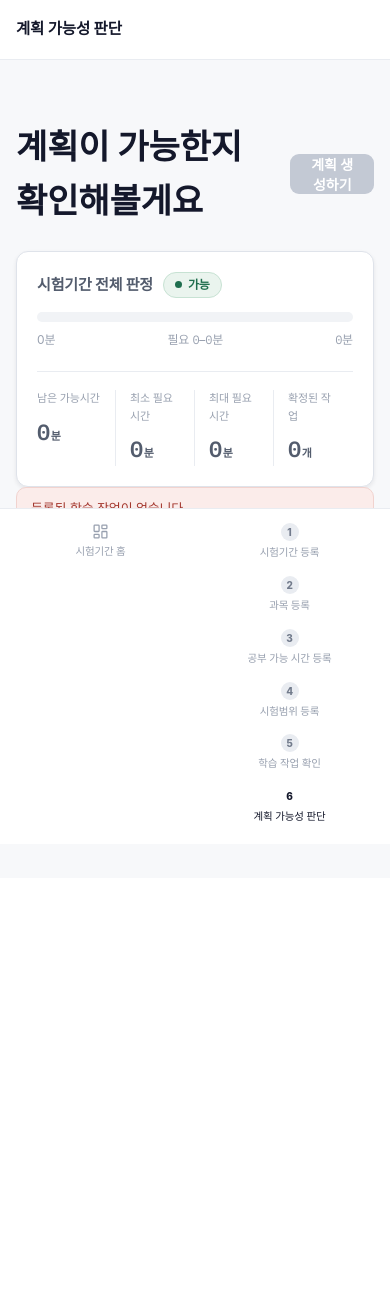
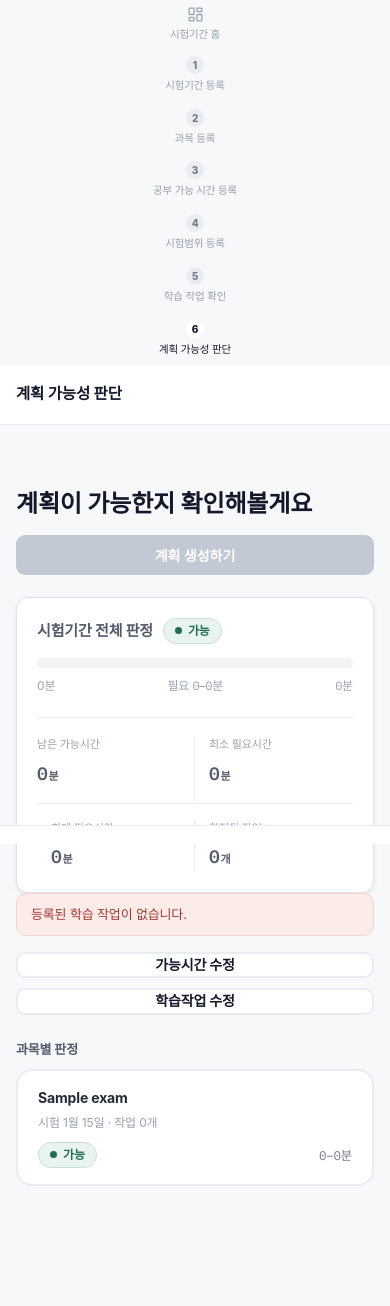
Before and after one commit to pirogramming/PLAN-B, a Django app: page /planner/feasibility/1/ in a window 390 px wide. Shown: the top 1306 px of the page. Before the commit the page ends 821 px from the top, so only its background shows below. Run offline with Django 5.2, Linux system fonts and the light colour scheme; a user stored in the database is signed in; tables that the repository leaves empty hold one stand-in row (values such as "Sample post"); data that the repository does not hold is empty; some web fonts are replaced.

Commit message:
feat: FE1 위저드 사이드바 및 공통 레이아웃 반응형(모바일 375px) 대응

```diff
--- a/exams/templates/exams/_sidebar.html
+++ b/exams/templates/exams/_sidebar.html
@@ -1,7 +1,7 @@
 {% load static exam_extras %}
 {% get_wizard_context period exam as wiz %}
 
-<aside class="side">
+<aside class="side{% if nav != 'period_manage' and nav != 'period_manage_available_time' and nav != 'period_manage_task_view' %} side-wizard{% endif %}"></aside>
   <button class="brand" id="toggleSide" type="button" aria-label="사이드바 접기">
     <span class="brand-logo"><img src="{% static 'images/logo-lockup.png' %}" alt="PLAN B"></span>
   </button>
--- a/static/css/components.css
+++ b/static/css/components.css
@@ -998,3 +998,118 @@
   .task-select-row { flex-wrap: wrap; }
   .task-select-item { flex: 1 1 calc(50% - 5px); }
 }
+
+/* ===== FE1 위저드 반응형 (모바일 375px까지) ===== */
+@media (max-width: 767px) {
+  /* 사이드바(1~6단계)는 하단 고정 탭바 대신, 가로로 스크롤되는 칩 형태로 */
+  .app .side.side-wizard {
+    display: flex;
+    flex-direction: row;
+    overflow-x: auto;
+    -webkit-overflow-scrolling: touch;
+    padding: 8px 10px 10px;
+    gap: 4px;
+  }
+  .side.side-wizard nav {
+    display: flex;
+    flex: none;
+    gap: 4px;
+  }
+  .side.side-wizard .nav-i {
+    flex: none;
+    flex-direction: row;
+    gap: 6px;
+    height: auto;
+    padding: 8px 12px;
+    font-size: 12px;
+    white-space: nowrap;
+  }
+  .side.side-wizard .nav-i .ico {
+    width: 15px;
+    height: 15px;
+  }
+  .side.side-wizard .nav-step .step-num {
+    width: 16px;
+    height: 16px;
+    font-size: 9px;
+  }
+
+  /* 2열 레이아웃(과목 등록 폼+리스트 등) 세로로 쌓기 */
+  .two-col {
+    flex-direction: column;
+  }
+
+  /* 계획 가능성 판단 - 헤더/통계 그리드 */
+  .feasibility-header {
+    flex-direction: column;
+    align-items: flex-start;
+    gap: 12px;
+  }
+  .feasibility-header form,
+  .feasibility-header .btn {
+    width: 100%;
+  }
+  .feasibility-stat-grid {
+    grid-template-columns: repeat(2, 1fr);
+    row-gap: 16px;
+  }
+  .feasibility-stat:nth-child(2n) {
+    border-right: none;
+  }
+  .feasibility-stat:nth-child(1),
+  .feasibility-stat:nth-child(2) {
+    border-bottom: 1px solid var(--neutral4);
+    padding-bottom: 14px;
+  }
+  .feasibility-action-row {
+    flex-direction: column;
+  }
+  .feasibility-subject-row {
+    flex-direction: column;
+    align-items: flex-start;
+    gap: 10px;
+  }
+  .feasibility-subject-right {
+    width: 100%;
+    justify-content: space-between;
+  }
+
+  /* 페이지 큰 타이틀 축소 (34px는 모바일에 너무 큼) */
+  .page-title {
+    font-size: 24px;
+  }
+
+  /* 학습 작업 카드 여백 축소 */
+  .task-item-card {
+    padding: 18px 16px;
+  }
+
+  /* 시험범위 등록 업로드 박스 높이 축소 */
+  .material-upload-box {
+    min-height: 180px;
+  }
+}
+
+/* 좁은 폰(375px 등) 추가 조정 */
+@media (max-width: 480px) {
+  .avail-cal-grid {
+    gap: 5px;
+  }
+  .avail-day {
+    height: 38px;
+    font-size: 11px;
+    padding: 4px;
+  }
+  .avail-weekday {
+    font-size: 10px;
+  }
+  .feasibility-stat-num {
+    font-size: 18px;
+  }
+  .segment {
+    flex-wrap: wrap;
+  }
+  .segment .opt {
+    flex: 1 1 calc(33.333% - 4px);
+  }
+}
```
